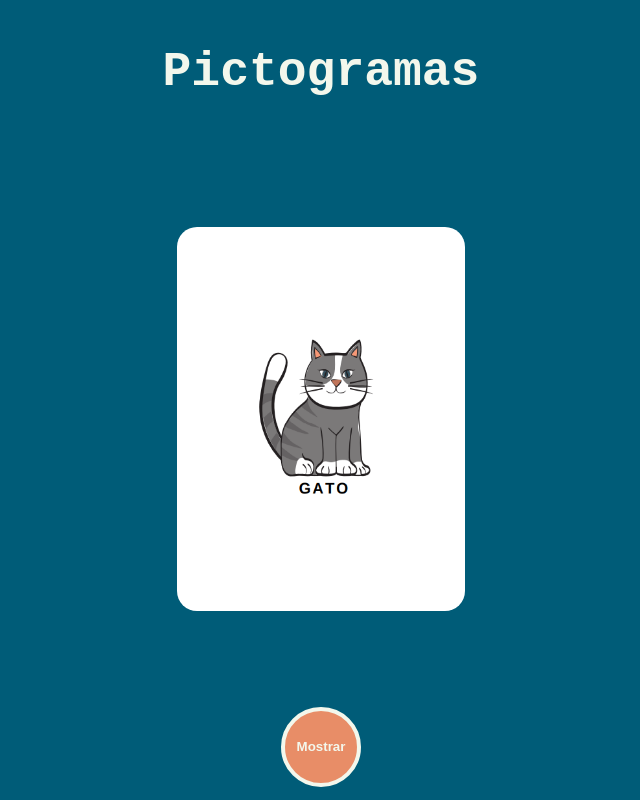
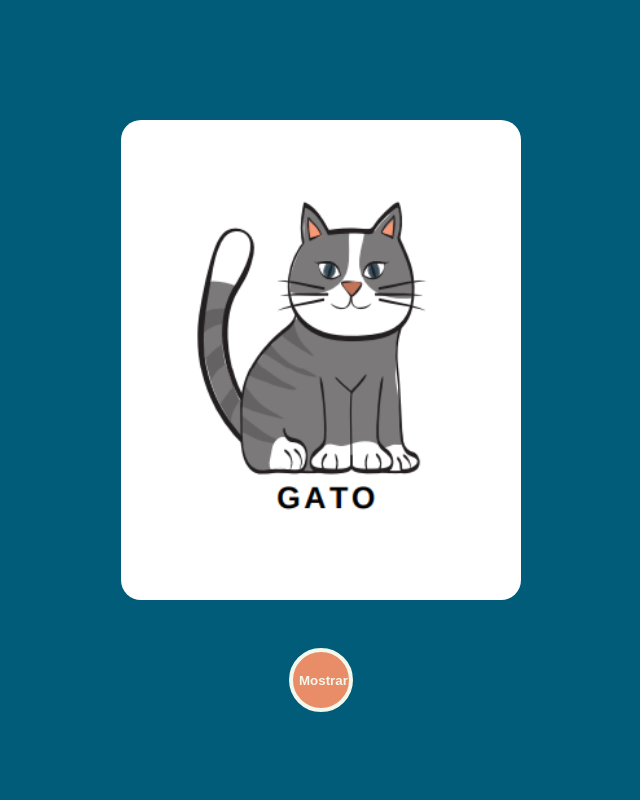
Before and after one commit to PerPab/prueba-Santillana, a plain HTML site: page index.html in a window 1280 px wide. Both pictures are taken after a click on the button "Mostrar". Shown: the whole page, without its empty margins (319-959 px from the left). Drawn offline with nearby package versions, Linux system fonts and the light colour scheme.

Commit message:
version 2

```diff
--- a/css/estilo.css
+++ b/css/estilo.css
@@ -13,7 +13,8 @@ html, body{
     align-items: center;
     justify-content: center;
     height: 100vh;
-    background-color: #005C78
+    background-color: #005C78;
+    overflow: hidden;
 }
 
 .cartas-contenedor{
@@ -29,8 +30,8 @@ html, body{
 }
 
 .carta{
-    width: 12rem;
-    height: 18rem;
+    width: 18rem;
+    height: 25rem;
     border-radius: 20px;
     display: flex;
     align-items: center;
@@ -40,8 +41,8 @@ html, body{
 
 .btn-girar{
     margin: 0.5rem;
-    width: 5rem;
-    height: 5rem;
+    width: 4rem;
+    height: 4rem;
     border-radius: 50%;
     background-color: #E88D67;
     cursor: pointer;
@@ -51,17 +52,15 @@ html, body{
 
 }
 .imagen{
-    width: 10rem;
+    width: 15rem;
     padding: 20px;
 }
 
 @media only screen and (min-width: 1024px) {
-   h2{
-    font-size: 3rem;
-   }
+
     .carta{
-        width: 18rem;
-        height: 24rem;
+        width: 25rem;
+        height: 30rem;
         border-radius: 20px;
         display: flex;
         align-items: center;
@@ -69,4 +68,9 @@ html, body{
         background-color: white;
     }
 
+    .imagen{
+        width: 20rem;
+        padding: 20px;
+    }
+
 }
--- a/index.html
+++ b/index.html
@@ -16,7 +16,6 @@
 
 <body>
     <div class="container-fluid contenedor">
-        <h2>Pictogramas</h2>
         <div class="container cartas-contenedor">
             <div id="carta" class="carta">
             </div>
```
